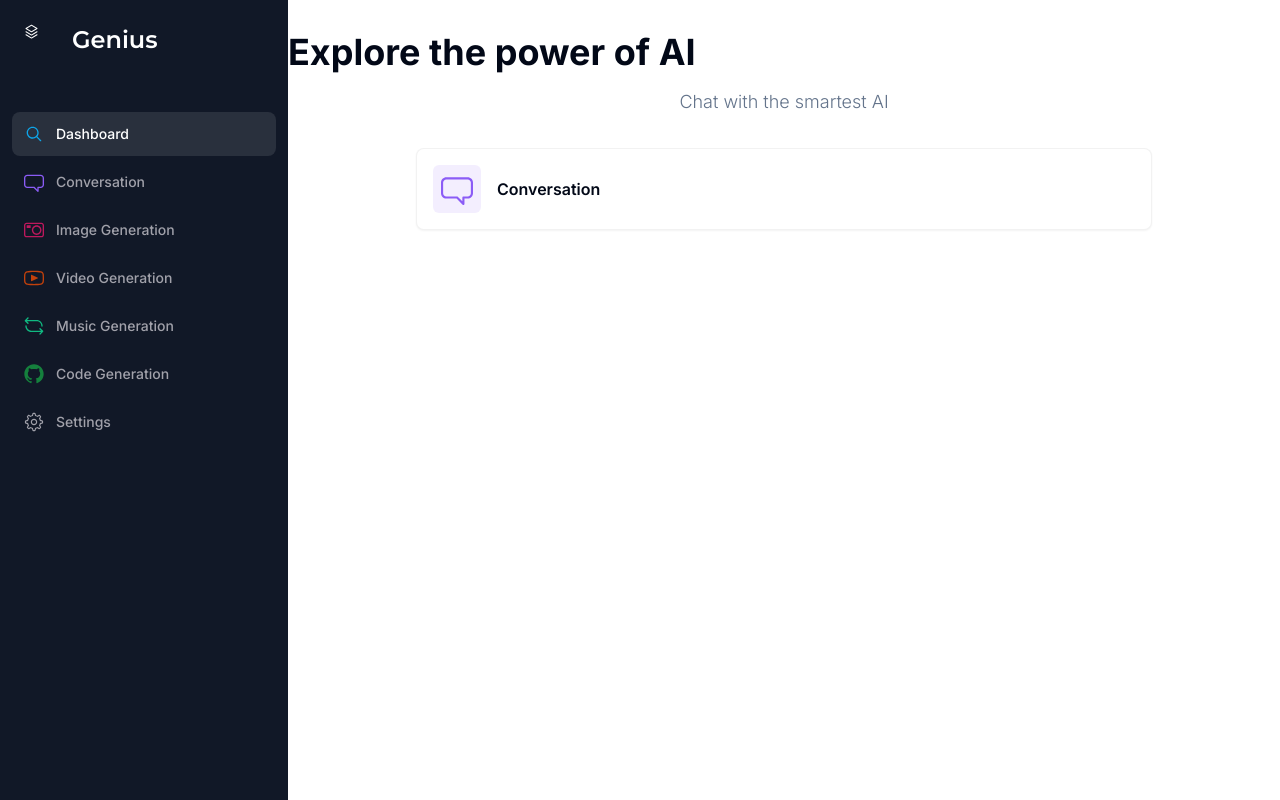
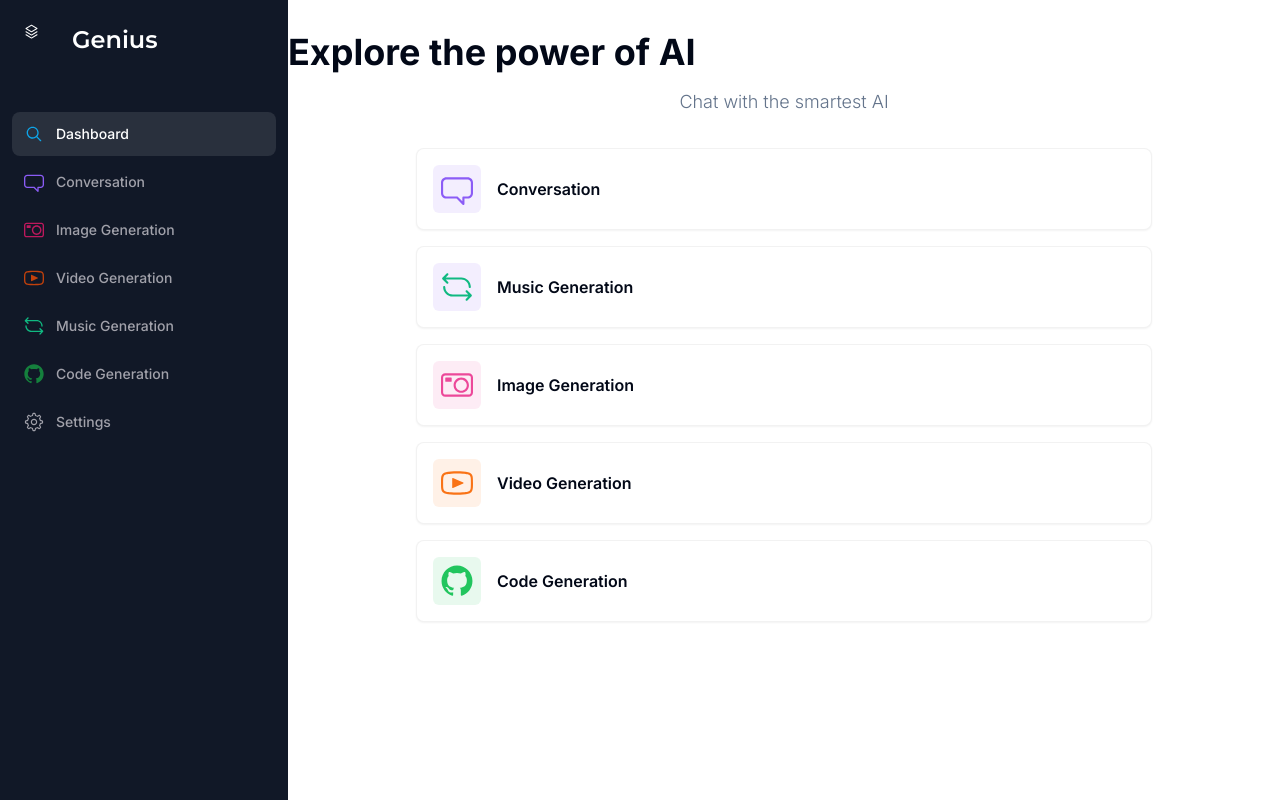
Before and after one commit to Keshavrajsinghal/AI-tools, a Next.js app in the folder ai-tools/: page /dashboard in a window 1280 px wide. Built offline with nearby package versions, Linux system fonts and the light colour scheme.

Commit message:
Dashboard Page Complete

```diff
--- a/ai-tools/app/(dashboard)/(routes)/dashboard/page.tsx
+++ b/ai-tools/app/(dashboard)/(routes)/dashboard/page.tsx
@@ -2,7 +2,8 @@
 
 import { Card } from "@/components/ui/card";
 import { cn } from "@/lib/utils";
-import { ChatBubbleIcon } from "@radix-ui/react-icons";
+import { MagnifyingGlassIcon, GearIcon, LoopIcon, GitHubLogoIcon, ChatBubbleIcon, CameraIcon, VideoIcon, LayersIcon } from '@radix-ui/react-icons'
+import { useRouter } from "next/navigation";
 
 const tools = [
     {
@@ -11,10 +12,40 @@ const tools = [
         color: "text-violet-500",
         bgColor: "bg-violet-500/10",
         href: "/conversation"
-    }
+    },
+    {
+        label: "Music Generation",
+        icon: LoopIcon, // replace with a radix icon
+        color: "text-emerald-500",
+        bgColor: "bg-violet-500/10",
+        href: "/music"
+    },
+    {
+        label: "Image Generation",
+        icon: CameraIcon, // replace with a radix icon
+        color: "text-pink-500",
+        bgColor: "bg-pink-500/10",
+        href: "/image"
+    },
+    {
+        label: "Video Generation",
+        icon: VideoIcon, // replace with a radix icon
+        color: "text-orange-500",
+        bgColor: "bg-orange-500/10",
+        href: "/video"
+    },
+    {
+        label: "Code Generation",
+        icon: GitHubLogoIcon, // replace with a radix icon
+        color: "text-green-500",
+        bgColor: "bg-green-500/10",
+        href: "/code"
+    },
+
 ]
 
 export default function DashboardPage() {
+    const router = useRouter();
     return (
         <div>
             <div className="mb-8 space-y-4">
@@ -28,6 +59,7 @@ export default function DashboardPage() {
             <div className="px-4 md:px-20 lg:px-32 space-y-4">
                 {tools.map((tool) => (
                     <Card
+                        onClick={() => router.push(tool.href)}
                         key={tool.href}
                         className="p-4 border-black/5 flex items-center justify-between hover:shadow-md transition cursor-pointer"
                     >
```
